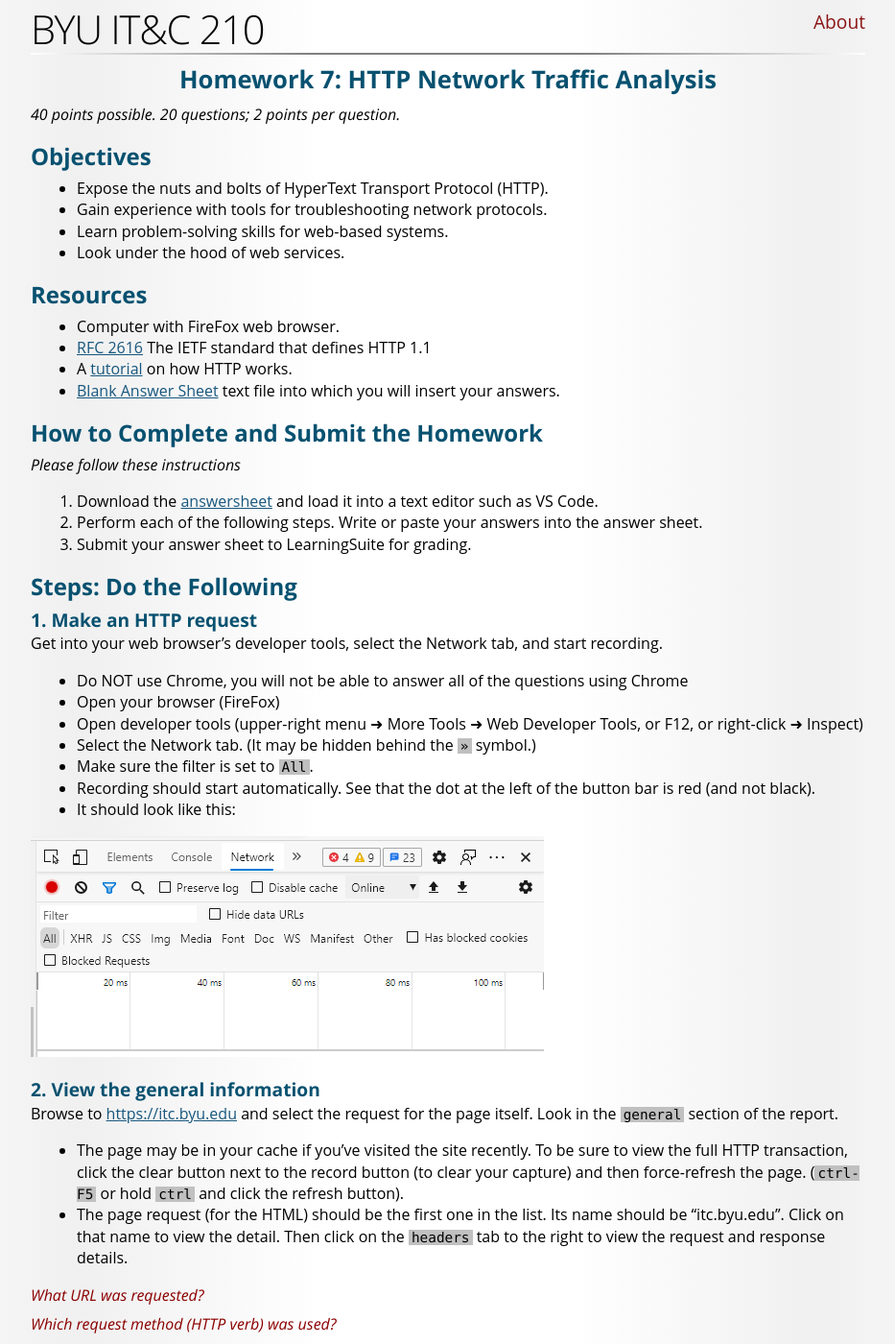
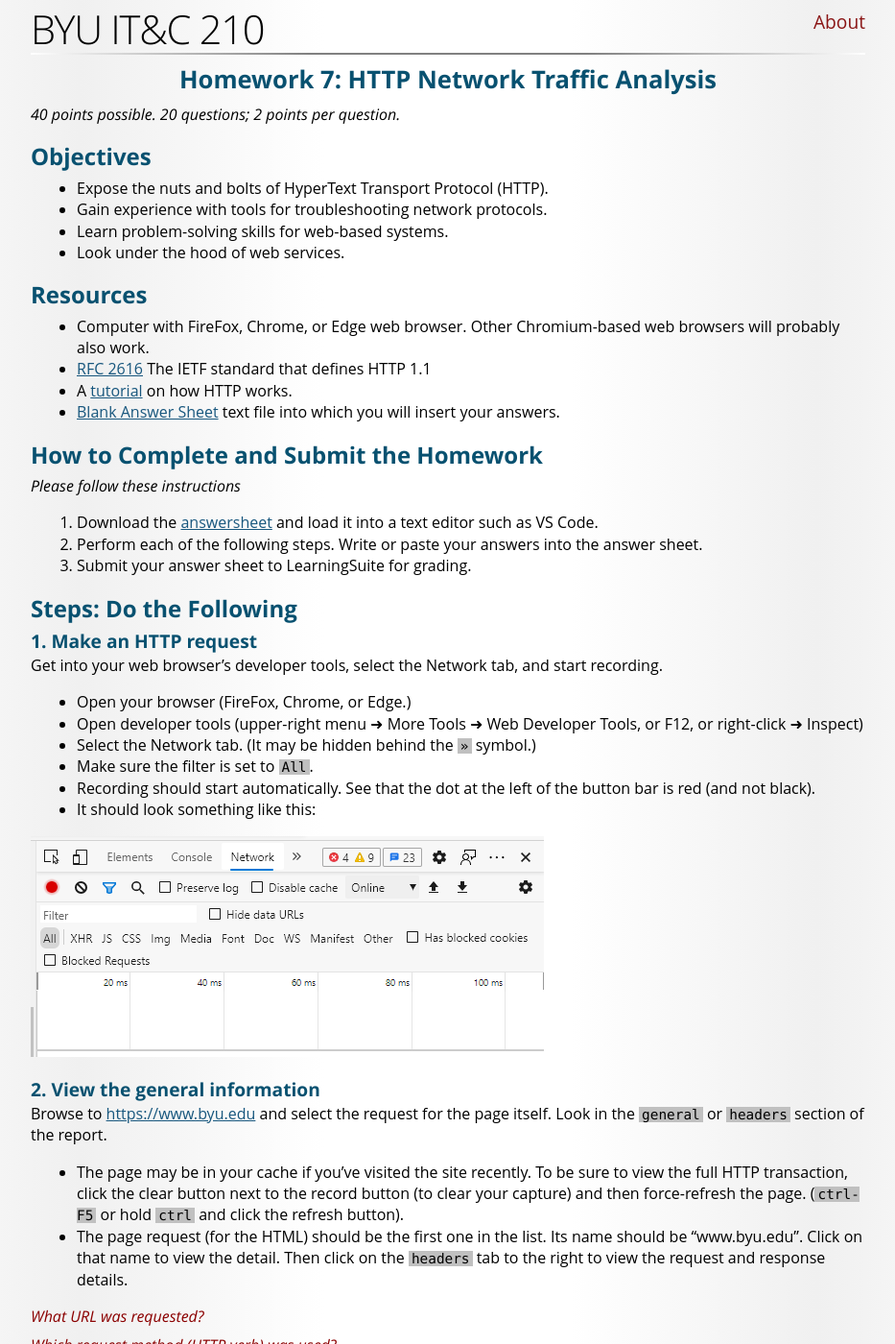
Before and after one commit to BYU-ITC-210/BYU-ITC-210.github.io, a Jekyll site: the page built from HW7-HTTP.md, in a window 1280 px wide and 1400 px high. Shown: the whole window at 96% size, without its empty margins (173-1106 px from the left). Built offline with Jekyll 4.4.1, drawn with Linux system fonts in a browser that asks for light colours; some web fonts are replaced; some of the changed text lies outside the part shown.

Commit message:
Update HW7 due to server changes.

```diff
--- a/HW7-HTTP.md
+++ b/HW7-HTTP.md
@@ -13,7 +13,7 @@ title: "Homework 7: HTTP Network Traffic Analysis"
 
 ## Resources
 
-* Computer with FireFox web browser.
+* Computer with FireFox, Chrome, or Edge web browser. Other Chromium-based web browsers will probably also work.
 * [RFC 2616](https://www.rfc-editor.org/info/rfc2616) The IETF standard that defines HTTP 1.1
 * A [tutorial](http://www.steves-internet-guide.com/http-basics/) on how HTTP works.
 * [Blank Answer Sheet](HW7-HTTP-Answersheet.txt){: download="HW7-HTTP-Answersheet.txt"} text file into which you will insert your answers.
@@ -30,22 +30,21 @@ title: "Homework 7: HTTP Network Traffic Analysis"
 
 Get into your web browser's developer tools, select the Network tab, and start recording.
 
-* Do NOT use Chrome, you will not be able to answer all of the questions using Chrome
-* Open your browser (FireFox)
+* Open your browser (FireFox, Chrome, or Edge.)
 * Open developer tools (upper-right menu ➜ More Tools ➜ Web Developer Tools, or F12, or right-click ➜ Inspect)
 * Select the Network tab. (It may be hidden behind the `»` symbol.)
 * Make sure the filter is set to `All`.
 * Recording should start automatically. See that the dot at the left of the button bar is red (and not black).
-* It should look like this:
+* It should look something like this:
 
 ![Image of the network tab area](images/developer-tools-network.png)
 
 ### 2. View the general information
 
-Browse to [https://itc.byu.edu](https://itc.byu.edu) and select the request for the page itself. Look in the `general` section of the report.
+Browse to [https://www.byu.edu](https://www.byu.edu) and select the request for the page itself. Look in the `general` or `headers` section of the report.
 
 * The page may be in your cache if you've visited the site recently. To be sure to view the full HTTP transaction, click the clear button next to the record button (to clear your capture) and then force-refresh the page. (`ctrl-F5` or hold `ctrl` and click the refresh button).
-* The page request (for the HTML) should be the first one in the list. Its name should be "itc.byu.edu". Click on that name to view the detail. Then click on the `headers` tab to the right to view the request and response details.
+* The page request (for the HTML) should be the first one in the list. Its name should be "www.byu.edu". Click on that name to view the detail. Then click on the `headers` tab to the right to view the request and response details.
 
 <p>
 <div class="question">What URL was requested?</div>
@@ -74,17 +73,15 @@ Click on "view source" next to `Response Headers` to see the raw HTTP response.
 <p>
 <div class="question">What status number did you receive?</div>
 <div class="question">Explain what the number means.</div>
-<div class="question">What type of server is BYU IT&C using? (You may have to look at more than one request to find this)</div>
-
 <div class="question">What <code>Content-Type</code> is the response body in?</div>
 <div class="question">Did the server compress the response? (Hint: See the <code>Content-Encoding</code> header.)</div>
-</p>
 
 ### 5. Other request/responses
 
 <p>
 <div class="question">How many requests does the browser make just to render this page (roughly)?</div>
 <div class="question">Do the resources come from the same or from different servers?</div>
+<div class="question">Is BYU using a content delivery network (CDN)? Which one(s)? (Hint: Look at several requests/responses and check the URLs and the <code>Server</code> header.)</div>
 <div class="question">Does the page use any JavaScript? (Hint, use the filter buttons.)</div>
 <div class="question">Does the page use CSS? (Hint, use the filter buttons.)</div>
 <div class="question">How many images (approximately) appear on the page? (Hint, use the filter buttons.)</div>
```
Also changed, not shown: HW7-HTTP-Answersheet.txt (+5 -5 lines).
